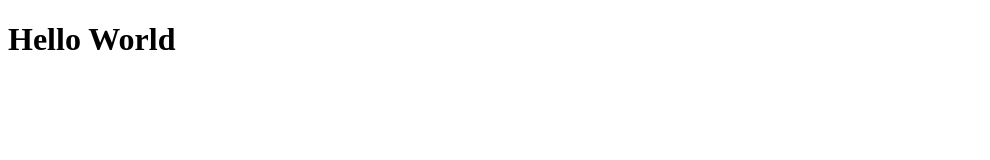
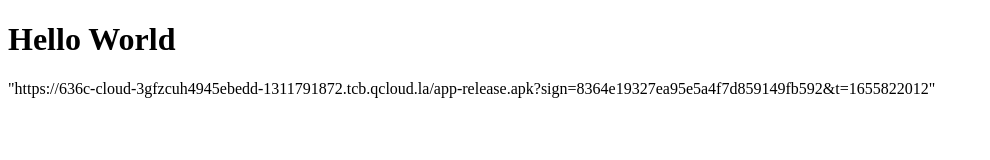
Before and after one commit to fseffzrs/fseffzrs.github.io, a plain HTML site: page index.html in a window 1280 px wide. Shown: the whole page, without its empty margins (0-990 px from the left). Drawn offline with Linux system fonts and the light colour scheme.

Commit message:
Update index.html

```diff
--- a/index.html
+++ b/index.html
@@ -3,6 +3,7 @@
 
 <body>
     <h1>Hello World</h1>
+    <p>"https://636c-cloud-3gfzcuh4945ebedd-1311791872.tcb.qcloud.la/app-release.apk?sign=8364e19327ea95e5a4f7d859149fb592&t=1655822012"</p>
 </body>
 
 </html>
```
